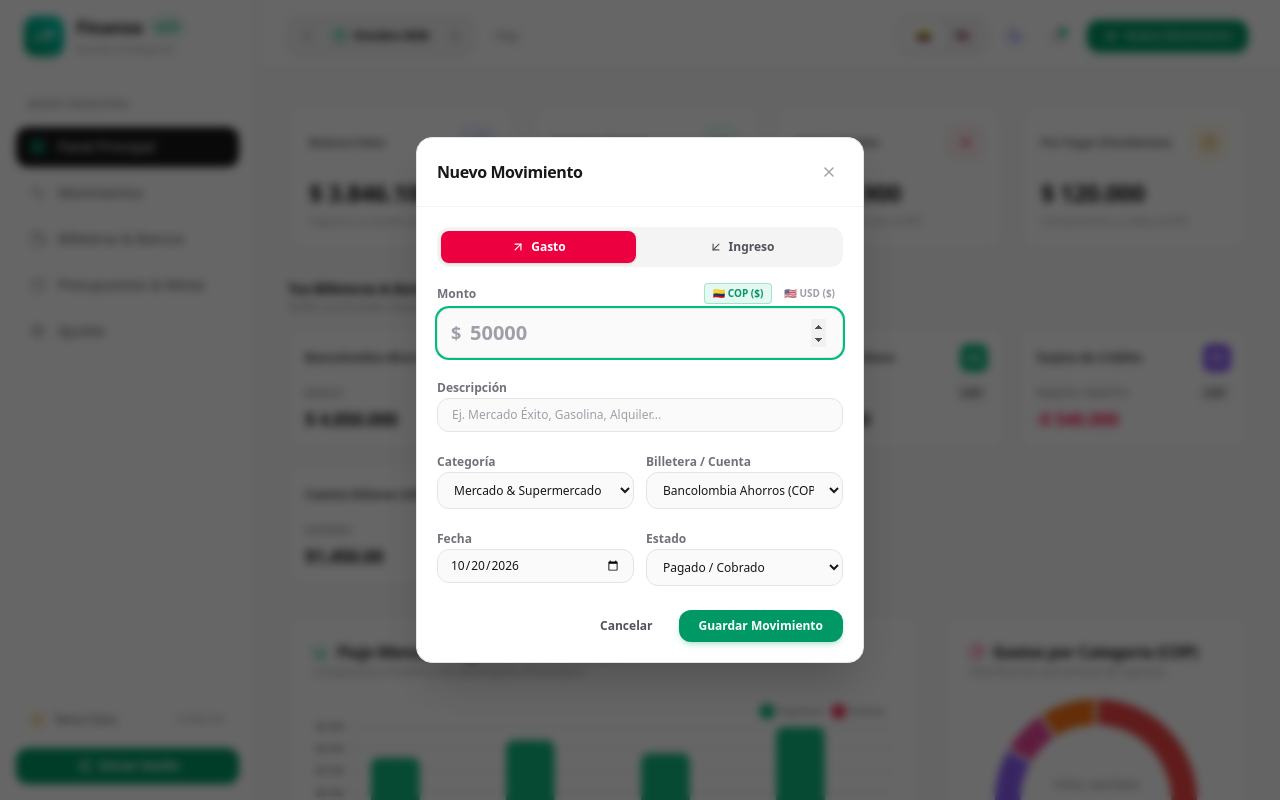
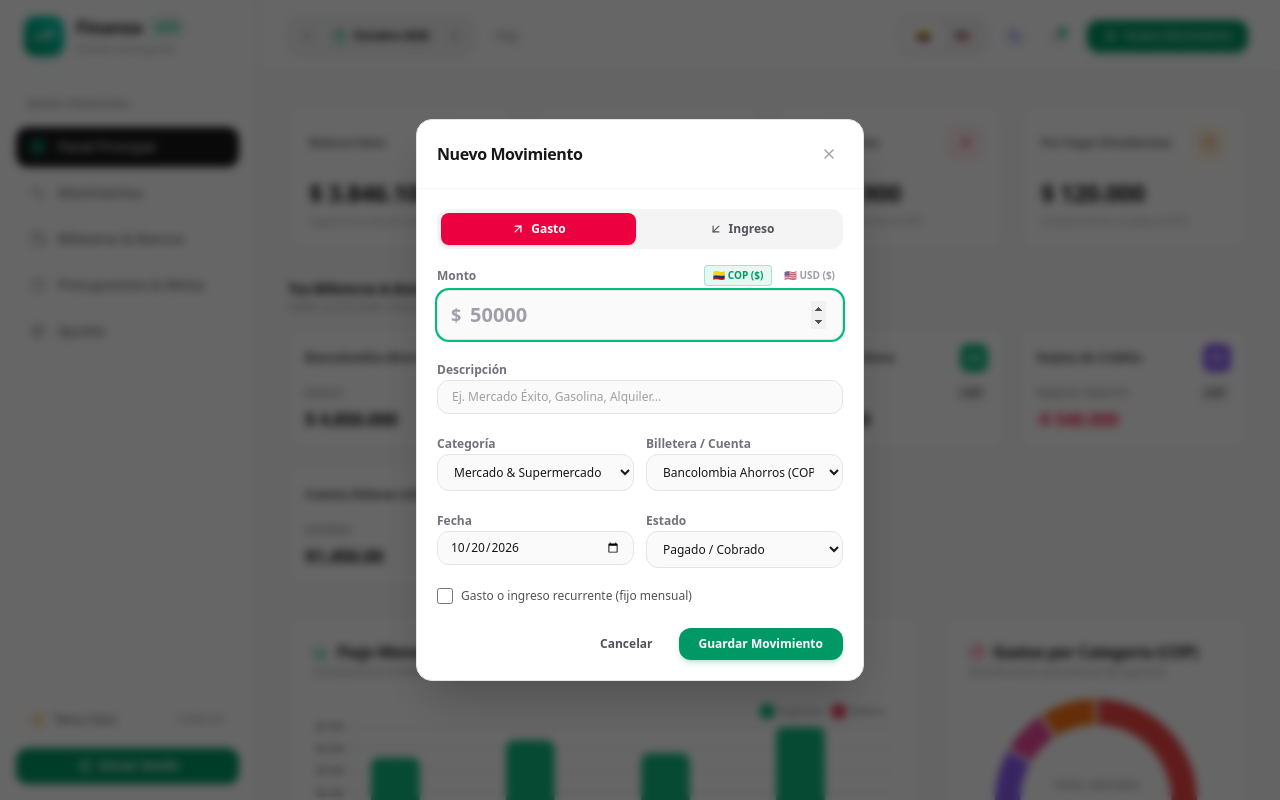
Before and after one commit to IvanB905/control-gastos, a React (Vite) app: page / in a window 1280 px wide. Both pictures are taken after a click on the button "Nuevo Movimiento". Built offline with nearby package versions, Linux system fonts and the light colour scheme.

Commit message:
feat(pwa): add progressive web app manifest and recurring transaction support

```diff
--- a/index.html
+++ b/index.html
@@ -6,6 +6,12 @@
     <meta name="viewport" content="width=device-width, initial-scale=1.0" />
     <meta name="theme-color" content="#09090b" />
     <meta name="description" content="Plataforma moderna de control de gastos, billeteras y finanzas personales multidivisa (COP / USD)" />
+    <link rel="manifest" href="/manifest.json" />
+    <link rel="apple-touch-icon" href="/favicon.svg" />
+    <meta name="mobile-web-app-capable" content="yes" />
+    <meta name="apple-mobile-web-app-capable" content="yes" />
+    <meta name="apple-mobile-web-app-status-bar-style" content="black-translucent" />
+    <meta name="apple-mobile-web-app-title" content="Finanza" />
     <title>Control de Gastos & Finanzas v2.0 | FinTech</title>
   </head>
   <body>
--- a/src/components/modals/EditTransactionModal.tsx
+++ b/src/components/modals/EditTransactionModal.tsx
@@ -23,6 +23,7 @@ export const EditTransactionModal: React.FC<EditTransactionModalProps> = ({
   const [moneda, setMoneda] = useState<TipoMoneda>('COP');
   const [fecha, setFecha] = useState('');
   const [estado, setEstado] = useState<EstadoMovimiento>('completado');
+  const [esRecurrente, setEsRecurrente] = useState(false);
 
   useEffect(() => {
     if (movimiento) {
@@ -33,6 +34,7 @@ export const EditTransactionModal: React.FC<EditTransactionModalProps> = ({
       setMoneda(movimiento.moneda || 'COP');
       setFecha(movimiento.fecha);
       setEstado(movimiento.estado);
+      setEsRecurrente(movimiento.es_recurrente || false);
     }
   }, [movimiento]);
 
@@ -53,6 +55,7 @@ export const EditTransactionModal: React.FC<EditTransactionModalProps> = ({
       moneda,
       fecha,
       estado,
+      es_recurrente: esRecurrente,
     });
 
     onClose();
@@ -210,6 +213,17 @@ export const EditTransactionModal: React.FC<EditTransactionModalProps> = ({
             </div>
           </div>
 
+          {/* Es recurrente */}
+          <label className="flex items-center gap-2 pt-1 text-xs text-zinc-600 dark:text-zinc-400 cursor-pointer select-none">
+            <input
+              type="checkbox"
+              checked={esRecurrente}
+              onChange={(e) => setEsRecurrente(e.target.checked)}
+              className="w-4 h-4 rounded border-zinc-300 dark:border-zinc-700 text-emerald-600 focus:ring-emerald-500 cursor-pointer"
+            />
+            <span>Gasto o ingreso recurrente (fijo mensual)</span>
+          </label>
+
           {/* Actions */}
           <div className="pt-3 flex items-center justify-end gap-2.5">
             <button
--- a/src/components/modals/TransactionModal.tsx
+++ b/src/components/modals/TransactionModal.tsx
@@ -16,6 +16,7 @@ export const TransactionModal: React.FC = () => {
   const [cuentaId, setCuentaId] = useState(cuentas[0]?.id || '');
   const [fecha, setFecha] = useState(new Date().toISOString().slice(0, 10));
   const [estado, setEstado] = useState<EstadoMovimiento>('completado');
+  const [esRecurrente, setEsRecurrente] = useState(false);
 
   if (!isTransactionModalOpen) return null;
 
@@ -44,7 +45,7 @@ export const TransactionModal: React.FC = () => {
       fecha,
       descripcion: descripcion || (tipo === 'gasto' ? 'Gasto general' : 'Ingreso general'),
       estado,
-      es_recurrente: false,
+      es_recurrente: esRecurrente,
     });
 
     setMonto('');
@@ -234,6 +235,17 @@ export const TransactionModal: React.FC = () => {
             </div>
           </div>
 
+          {/* Es recurrente */}
+          <label className="flex items-center gap-2 pt-1 text-xs text-zinc-600 dark:text-zinc-400 cursor-pointer select-none">
+            <input
+              type="checkbox"
+              checked={esRecurrente}
+              onChange={(e) => setEsRecurrente(e.target.checked)}
+              className="w-4 h-4 rounded border-zinc-300 dark:border-zinc-700 text-emerald-600 focus:ring-emerald-500 cursor-pointer"
+            />
+            <span>Gasto o ingreso recurrente (fijo mensual)</span>
+          </label>
+
           {/* Actions */}
           <div className="pt-2 flex items-center justify-end gap-2.5">
             <button
```
Also changed, not shown: public/manifest.json (added).
